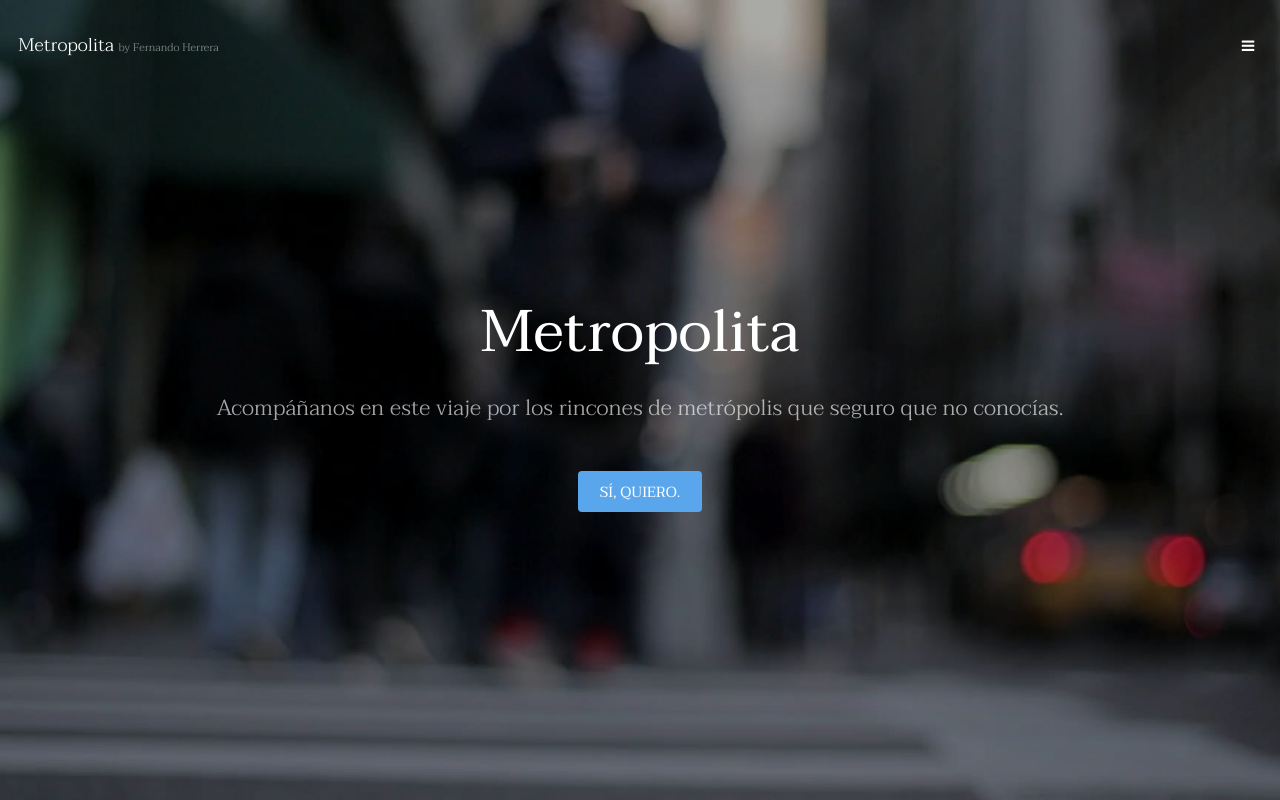
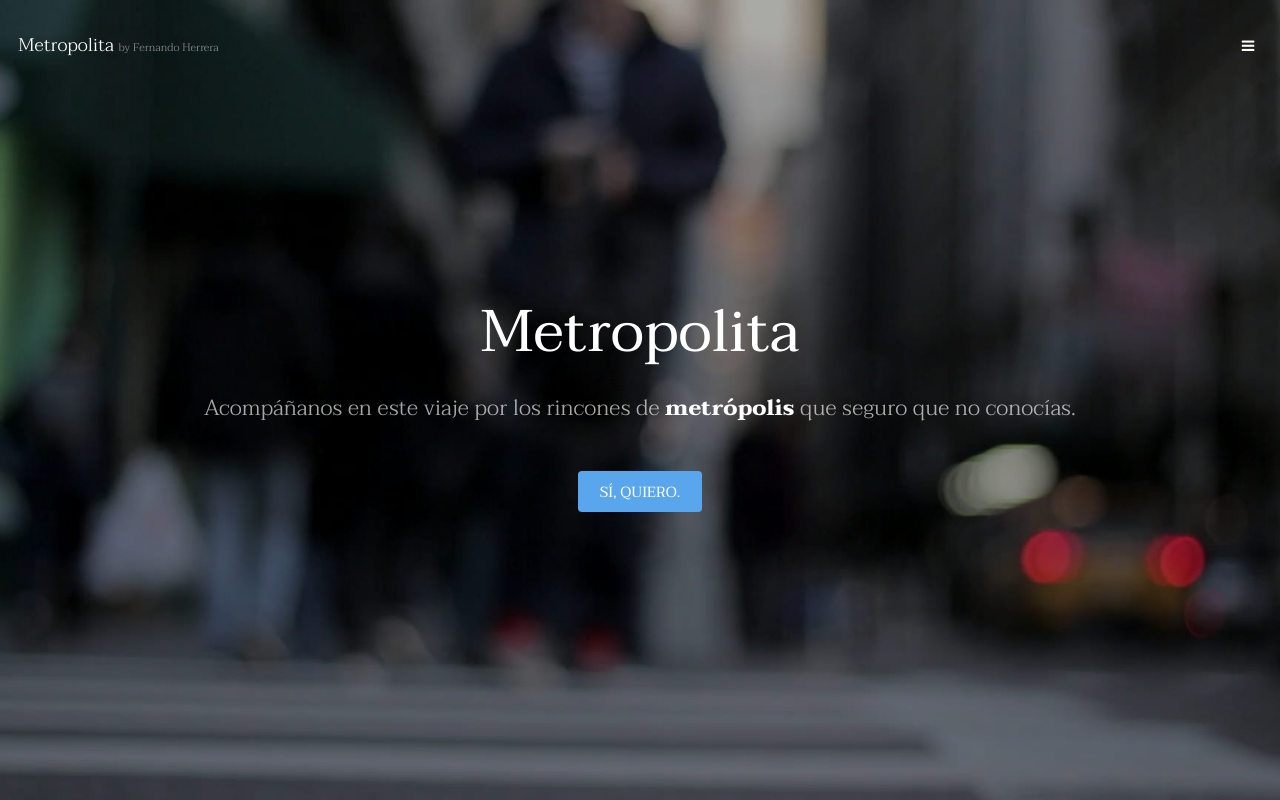
Before and after one commit to Ferherapa/04_REP_METROPOLITA, a plain HTML site: page index.html in a window 1280 px wide. Shown: the top 800 px of the page. Drawn offline with Linux system fonts and the light colour scheme.

Commit message:
negrita fuerte blanco en la frase de portada por FELIX

```diff
--- a/index.html
+++ b/index.html
@@ -37,7 +37,7 @@
 			<section id="banner" data-video="images/banner">
 				<div class="inner">
 					<h1>Metropolita</h1>
-					<p>Acompáñanos en este viaje por los rincones de metrópolis que seguro que no conocías.</p>
+					<p>Acompáñanos en este viaje por los rincones de <b>metrópolis</b> que seguro que no conocías.</p>
 					<a href="#one" class="button special scrolly">Sí, quiero.</a>
 				</div>
 			</section>
```
